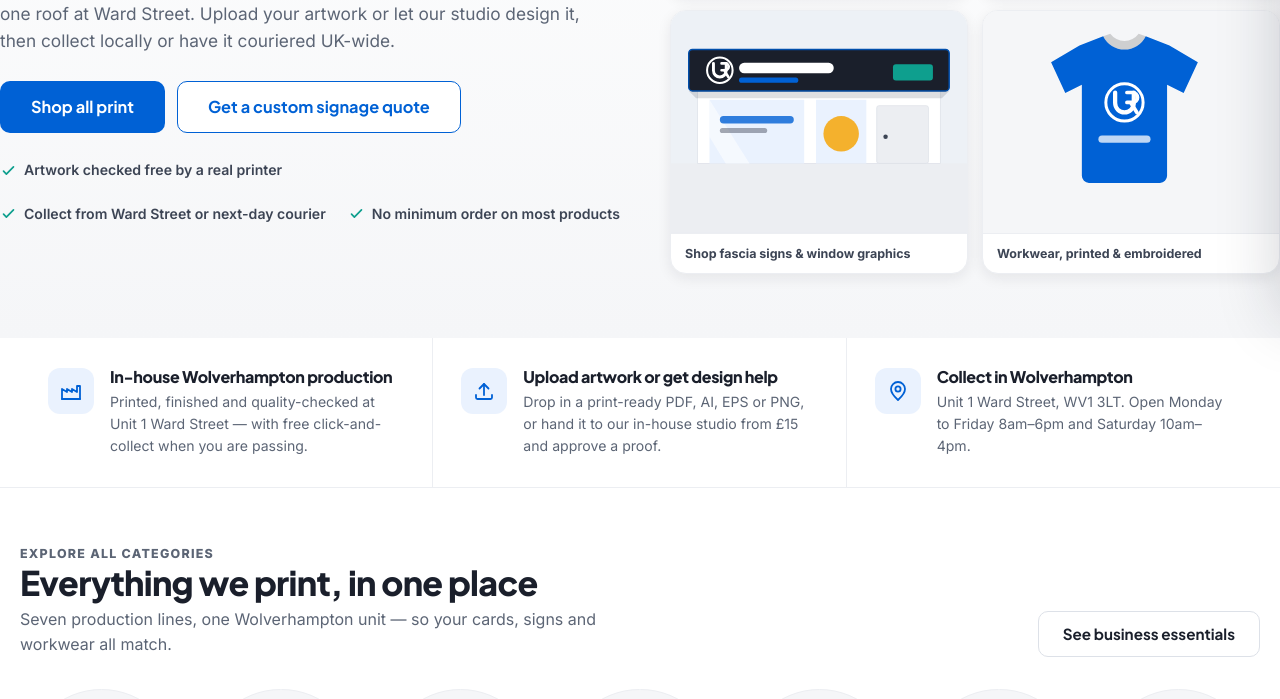
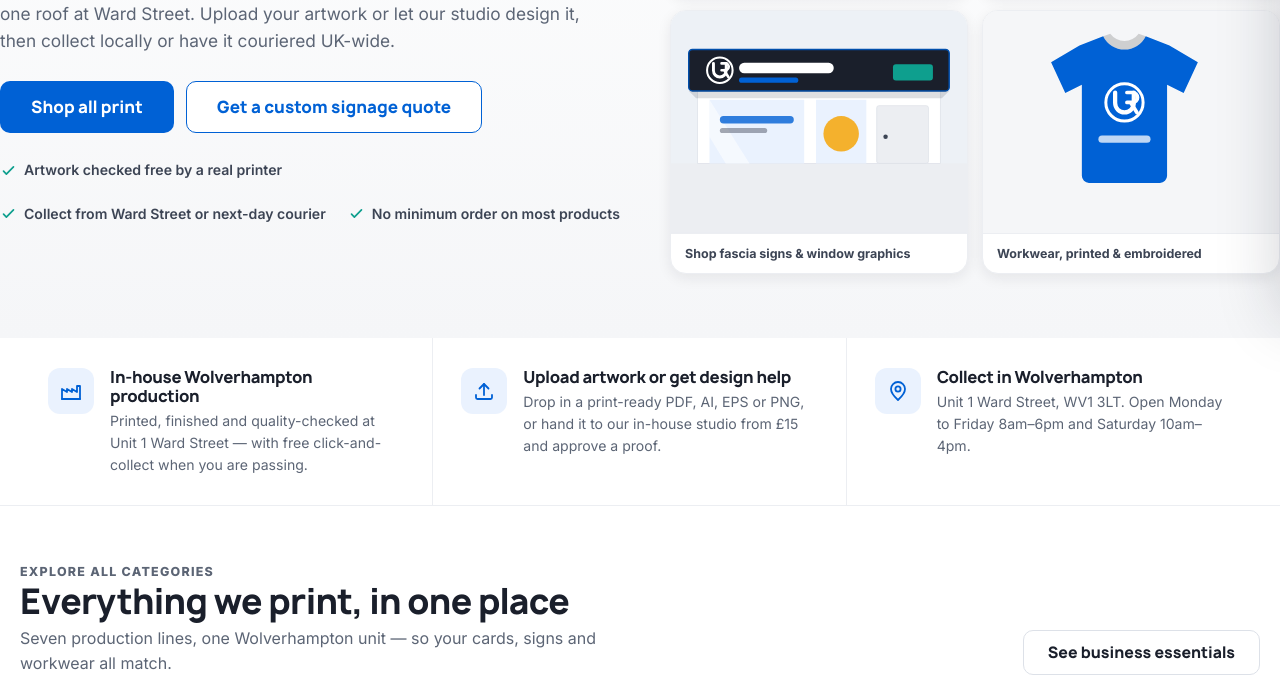
Before and after one commit to clickworks-uk/urprint, a plain HTML site: page index.html in a window 1280 px wide. Shown: the part 506-1205 px from the top of the page. Drawn offline with Linux system fonts and the light colour scheme.

Commit message:
Use Manrope ExtraBold as the heading font
Supplied as an OTF; subset to the site's latin range and converted to WOFF2
(73KB to 12.9KB, in line with the face it replaces). Declared as weight
700 800 so the single ExtraBold file serves both display weights without
the browser synthesising a bolder face on top of it.

Plus Jakarta Sans is no longer referenced, so both of its files are removed.

Co-Authored-By: Claude Opus 5 <noreply@anthropic.com>
Claude-Session: https://claude.ai/code/session_01HkqQ1yg34KXFk7gRAbBYxW

```diff
--- a/assets/css/styles.css
+++ b/assets/css/styles.css
@@ -8,8 +8,6 @@
 @font-face{font-family:'Inter';font-style:normal;font-weight:600;font-display:swap;src:url('../fonts/inter-600.woff2') format('woff2');unicode-range:U+0000-00FF,U+0131,U+0152-0153,U+02BB-02BC,U+02C6,U+02DA,U+02DC,U+0304,U+0308,U+0329,U+2000-206F,U+2074,U+20AC,U+2122,U+2191,U+2193,U+2212,U+2215,U+FEFF,U+FFFD}
 @font-face{font-family:'Inter';font-style:normal;font-weight:700;font-display:swap;src:url('../fonts/inter-700.woff2') format('woff2');unicode-range:U+0000-00FF,U+0131,U+0152-0153,U+02BB-02BC,U+02C6,U+02DA,U+02DC,U+0304,U+0308,U+0329,U+2000-206F,U+2074,U+20AC,U+2122,U+2191,U+2193,U+2212,U+2215,U+FEFF,U+FFFD}
 @font-face{font-family:'Inter';font-style:normal;font-weight:800;font-display:swap;src:url('../fonts/inter-800.woff2') format('woff2');unicode-range:U+0000-00FF,U+0131,U+0152-0153,U+02BB-02BC,U+02C6,U+02DA,U+02DC,U+0304,U+0308,U+0329,U+2000-206F,U+2074,U+20AC,U+2122,U+2191,U+2193,U+2212,U+2215,U+FEFF,U+FFFD}
-@font-face{font-family:'Plus Jakarta Sans';font-style:normal;font-weight:700;font-display:swap;src:url('../fonts/jakarta-700.woff2') format('woff2');unicode-range:U+0000-00FF,U+0131,U+0152-0153,U+02BB-02BC,U+02C6,U+02DA,U+02DC,U+0304,U+0308,U+0329,U+2000-206F,U+2074,U+20AC,U+2122,U+2191,U+2193,U+2212,U+2215,U+FEFF,U+FFFD}
-@font-face{font-family:'Plus Jakarta Sans';font-style:normal;font-weight:800;font-display:swap;src:url('../fonts/jakarta-800.woff2') format('woff2');unicode-range:U+0000-00FF,U+0131,U+0152-0153,U+02BB-02BC,U+02C6,U+02DA,U+02DC,U+0304,U+0308,U+0329,U+2000-206F,U+2074,U+20AC,U+2122,U+2191,U+2193,U+2212,U+2215,U+FEFF,U+FFFD}
 
 /* ==========================================================================
    UR Print — design system
@@ -54,8 +52,8 @@
   --shadow-lg:0 12px 32px rgba(26,31,43,.14);
   --shadow-xl:0 24px 60px rgba(26,31,43,.20);
 
-  --font:'Inter','Plus Jakarta Sans',-apple-system,BlinkMacSystemFont,'Segoe UI',Roboto,Helvetica,Arial,sans-serif;
-  --font-display:'Plus Jakarta Sans','Inter',-apple-system,BlinkMacSystemFont,'Segoe UI',sans-serif;
+  --font:'Inter',-apple-system,BlinkMacSystemFont,'Segoe UI',Roboto,Helvetica,Arial,sans-serif;
+  --font-display:'Manrope','Inter',-apple-system,BlinkMacSystemFont,'Segoe UI',sans-serif;
 
   --maxw:1280px;
   --gutter:20px;
@@ -134,6 +132,7 @@ ul{margin:0;padding:0;list-style:none}
 /* ---------- badges ---------- */
 .badge{display:inline-flex;align-items:center;gap:5px;font-size:.7rem;font-weight:800;letter-spacing:.05em;text-transform:uppercase;padding:5px 10px;border-radius:var(--radius-pill);background:var(--teal-50);color:#0a7a6d}
 .badge--blue{background:var(--blue-50);color:var(--blue-dark)}
+@font-face{font-family:'Manrope';font-style:normal;font-weight:700 800;font-display:swap;src:url('../fonts/manrope-800.woff2') format('woff2');unicode-range:U+0000-00FF,U+0131,U+0152-0153,U+02BB-02BC,U+02C6,U+02DA,U+02DC,U+0304,U+0308,U+0329,U+2000-206F,U+2074,U+20AC,U+2122,U+2191,U+2193,U+2212,U+2215,U+FEFF,U+FFFD}
 
 /* ==========================================================================
    Layout stability (CLS)
--- a/index.html
+++ b/index.html
@@ -21,7 +21,7 @@
 <link rel="icon" href="assets/img/favicon.png" type="image/png">
 <link rel="apple-touch-icon" href="assets/img/apple-touch-icon.png">
 <link rel="preload" href="assets/fonts/inter-400.woff2" as="font" type="font/woff2" crossorigin>
-<link rel="preload" href="assets/fonts/jakarta-800.woff2" as="font" type="font/woff2" crossorigin>
+<link rel="preload" href="assets/fonts/manrope-800.woff2" as="font" type="font/woff2" crossorigin>
 <link rel="stylesheet" href="assets/css/styles.css">
 <script type="application/ld+json">{"@context":"https://schema.org","@type":"LocalBusiness","@id":"https://urprint-seven.vercel.app/#business","name":"UR Print","url":"https://urprint-seven.vercel.app/","logo":"https://urprint-seven.vercel.app/assets/img/logo.png","image":"https://urprint-seven.vercel.app/assets/img/og-image.png","telephone":"+441902331074","email":"info@urprint.co.uk","address":{"@type":"PostalAddress","streetAddress":"Unit 1 Ward Street","addressLocality":"Wolverhampton","postalCode":"WV1 3LT","addressRegion":"West Midlands","addressCountry":"GB"},"openingHoursSpecification":[{"@type":"OpeningHoursSpecification","dayOfWeek":["Monday","Tuesday","Wednesday","Thursday","Friday"],"opens":"08:00","closes":"18:00"},{"@type":"OpeningHoursSpecification","dayOfWeek":"Saturday","opens":"10:00","closes":"16:00"}],"areaServed":[{"@type":"City","name":"Wolverhampton"},{"@type":"AdministrativeArea","name":"West Midlands"}]}</script>
 </head>
```
Also changed, not shown: artwork-guidelines.html (+1 -1 lines), category.html (+1 -1 lines), checkout.html (+1 -1 lines), product.html (+1 -1 lines), track-order.html (+1 -1 lines), assets/fonts/jakarta-700.woff2 (deleted), assets/fonts/jakarta-800.woff2 (deleted), assets/fonts/manrope-800.woff2 (added).
